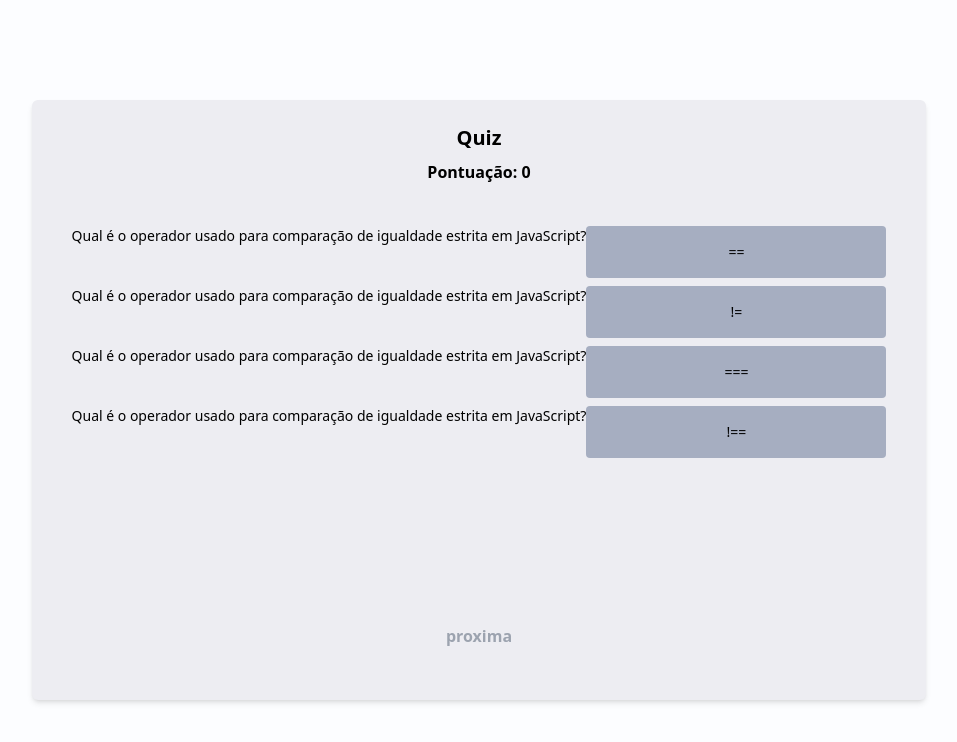
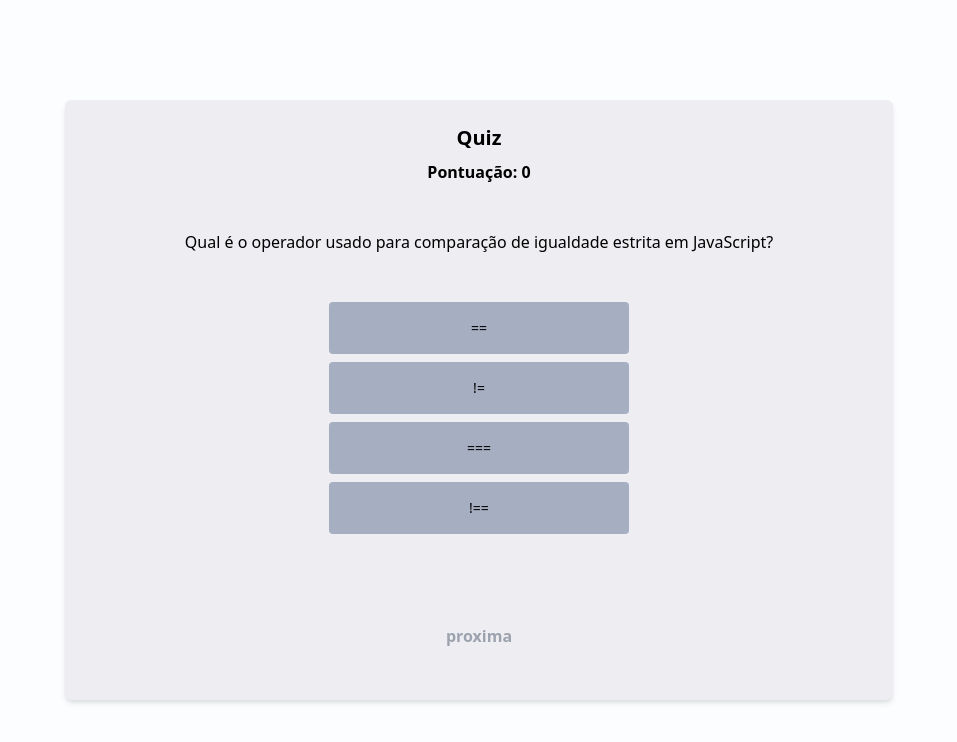
Before and after one commit to AdeiltonPereiraAlves/quiz, a React (Vite) app: page / in a window 1280 px wide. Shown: the top 742 px of the page, without its empty margins (161-1118 px from the left). Built offline with nearby package versions, Linux system fonts and the light colour scheme.

Commit message:
corrigindo question atual

```diff
--- a/src/components/Perguntas.jsx
+++ b/src/components/Perguntas.jsx
@@ -8,9 +8,9 @@
 
 export default function Perguntas() {
     const { handleOption, handleProxima } = useOpcoes()
-    const { acertos, msgAcertou, msgErrou, res,
+    const { acertos, msgAcertou, msgErrou, res,setRes,
         selectedOption, quiz, boleano, atual,
-        atualOption, count, option
+        atualOption, count, option, atualQuestion, setAtualQuestion
     } = useContext(OptionContext)
 
     return (
@@ -25,16 +25,22 @@
             </div>
             {/* <div className="flex w-90 h-20 justify-center min-w-[200px] max-w-[250px] mt-8"><div className=" w-25 h-40 flex text-xl sm:text-base md:text-lg lg:text-xl xl:text-2xl break-words ">{atual}</div></div> */}
 
-            <div className="flex flex-col gap-2 justify-center  md:w-[700] mx-auto h-[300px] relative">
+            <div className="flex flex-col gap-2 justify-center px-10 md:w-[700] mx-auto h-[300px] relative">
+                {setAtualQuestion(quiz[count].question)}
+                {setRes(quiz[count].correctAnswer)}
+                <div className="p-10 mt-10">
+                    {atualQuestion}
+                </div>
                 {quiz[count].options.map((option, i) => (
 
-                    <div className="flex  text-sm min-w-[300px] " key={i}>
-                       {quiz[count].question}
-                        <button onClick={() => handleOption(option)} value={option} className={`${option === res && selectedOption == true ? 'bg-green-600' : 'bg-[#a6aec1]'} ${option !== res ? 'bg-[#a6aec1]' : ''} p-4 rounded text-black  min-w-[300px] max-w-[300px] hover:bg-[#6c788e]`} >{
-                            option}
+                        <div className="flex justify-center text-sm min-w-[300px] " key={i}>
 
-                        </button>
-                    </div>
+                            <button onClick={() => handleOption(option)} value={option} className={`${option === res && selectedOption == true ? 'bg-green-600' : 'bg-[#a6aec1]'} ${option !== res ? 'bg-[#a6aec1]' : ''} p-4 rounded text-black  min-w-[300px] max-w-[300px] hover:bg-[#6c788e]`} >{
+                                option}
+
+                            </button>
+                        </div>
+
                 ))}
             </div>
             <div className=" absolute flex items-end h-90 w-60 top-[500px] justify-center text-gray-400 font-bold hover:text-slate-800">
--- a/src/context/OptionContext.jsx
+++ b/src/context/OptionContext.jsx
@@ -7,28 +7,29 @@
 export const OptionContext = createContext()
 
 
-export default function OptionProvider({children}){
+export default function OptionProvider({ children }) {
   const [count, setCount] = useState(0)
   const [quiz, setQuiz] = useState(programmingQuizSeed)
   const [res, setRes] = useState()
   const [atual, setAtual] = useState()
   const [atualOption, setAtualOption] = useState()
   const [boleano, setBoleano] = useState(false)
+  const [atualQuestion, setAtualQuestion] = useState()
 
   const [selectedOption, setSelectedOption] = useState(null);
   const [msgErrou, setMsgErrou] = useState('')
   const [msgAcertou, setMsgAcertou] = useState('')
-    const[umClick, setUmClick] = useState(0);
+  const [umClick, setUmClick] = useState(0);
   const [numAleatorio, setNumeroAleatorio] = useState();
 
-    const[acertos, setAcertos] = useState(0)
+  const [acertos, setAcertos] = useState(0)
 
   //  useEffect(()=>{
   //     aleatorizarArray();
 
   //  },[])
 
-   function aleatorizarArray(){
+  function aleatorizarArray() {
     let n = Math.floor(Math.random() * 20)
     console.log(n)
     setCount(n)
@@ -41,11 +42,11 @@
     acertos, setAcertos,
     selectedOption, setSelectedOption,
     msgAcertou, setMsgAcertou,
-      msgErrou, setMsgErrou,setAtualOption,atualOption,
-      quiz, res,atual, atualOption, count, setCount, setAtual,setRes, umClick, setUmClick, setQuiz, aleatorizarArray
+    msgErrou, setMsgErrou, setAtualOption, atualOption,
+    quiz, res, atual, atualOption, count, setCount, setAtual, setRes, umClick, setUmClick, setQuiz, aleatorizarArray, atualQuestion, setAtualQuestion
   }
 
-    return(
+  return (
     <OptionContext.Provider value={stateDados}>
       {children}
     </OptionContext.Provider>
```
Lines whose indentation alone changed are shown as unchanged.
